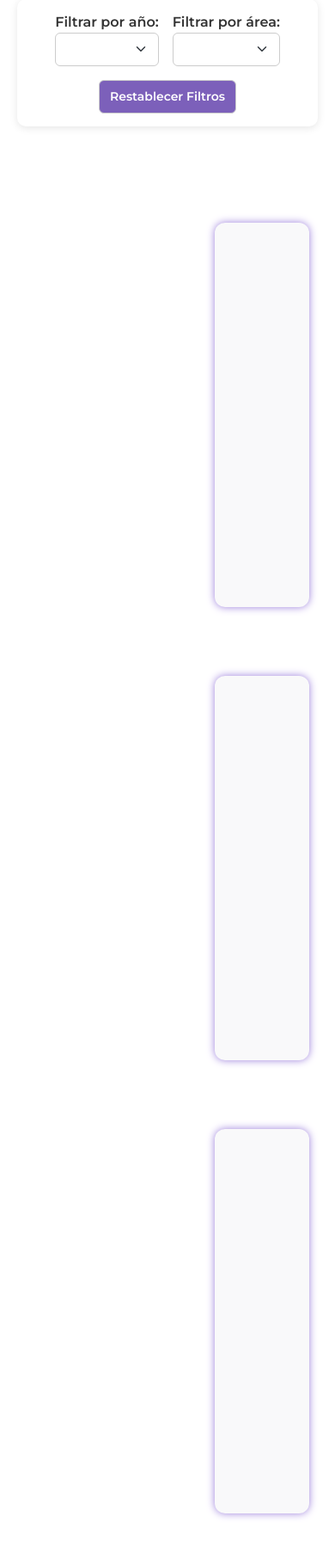
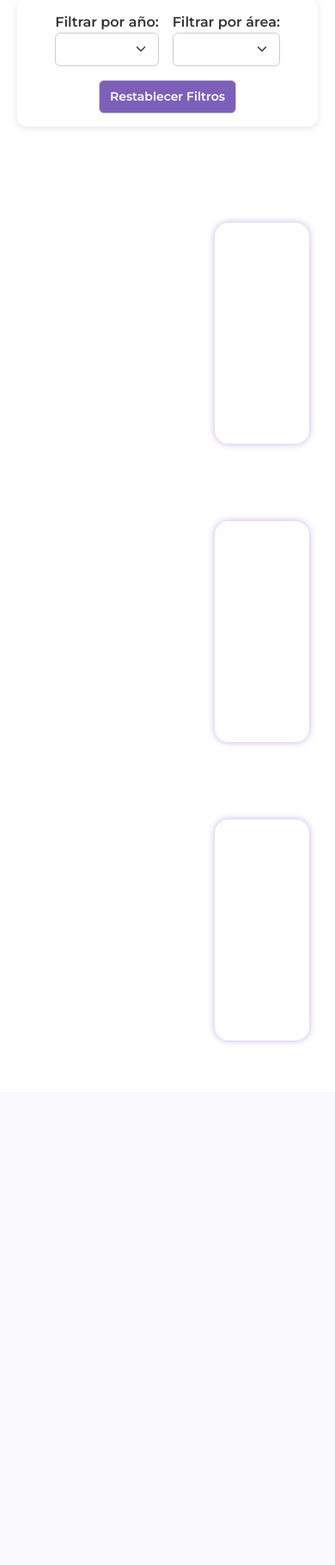
Before and after one commit to DiegoRiosGo/MiVisionAcademica, a Django app: template Menu/templates/Menu/vista_alumno/estadisticas_asignatura_alumno.html in a window 390 px wide. Shown: the part 590-2410 px from the top of the page at 86% size. After the commit the page ends 1803 px from the top, so only its background shows below. Run offline with Django 5.2, Linux system fonts and the light colour scheme; the template is opened without the code that fills it, so the values that code supplies are empty; some libraries are stand-ins or nearby versions.

Commit message:
prueba 2

```diff
--- a/Menu/static/assets/css/estadisticas_asignatura_alumno.css
+++ b/Menu/static/assets/css/estadisticas_asignatura_alumno.css
@@ -204,27 +204,42 @@
 
 
 
-/* Reorganizar los gráficos: 2 arriba, 1 abajo */
+/* Distribuir los gráficos: 2 arriba, 1 abajo */
 .container.text-center {
   display: grid;
   grid-template-columns: repeat(2, 1fr);
-  gap: 20px;
+  gap: 30px;
   justify-items: center;
-  max-width: 1200px;
+  align-items: start;
+  max-width: 1100px;
   margin: 0 auto;
   padding: 20px;
 }
 
-/* Ajustar tamaño de cada gráfico */
+/* Ajustar tamaño y estilo de cada gráfico */
 .chart-container {
   width: 100%;
-  max-width: 500px;
+  max-width: 480px;
+  background: #ffffff;
+  padding: 15px;
+  border-radius: 16px;
+  box-shadow: 0 0 8px #c5b2e6;
 }
 
 /* El tercer gráfico ocupa toda la fila */
 .container.text-center .chart-container:nth-child(3) {
   grid-column: span 2;
+  max-width: 700px;
 }
+
+/* Canvas más compacto */
+.chart-container canvas {
+  width: 100% !important;
+  height: 280px !important;
+}
+
+
+
 @media (max-width: 768px) {
   .container.text-center {
     grid-template-columns: 1fr;
@@ -232,8 +247,14 @@
 
   .container.text-center .chart-container:nth-child(3) {
     grid-column: span 1;
+    max-width: 100%;
+  }
+
+  .chart-container canvas {
+    height: 220px !important;
   }
 }
+
 
 /* -------------------------------------------------------------------------------------------------------------
    ---------------------------------- FIN estadisticas_asignatura_alumno .CSS ----------------------------------
```
